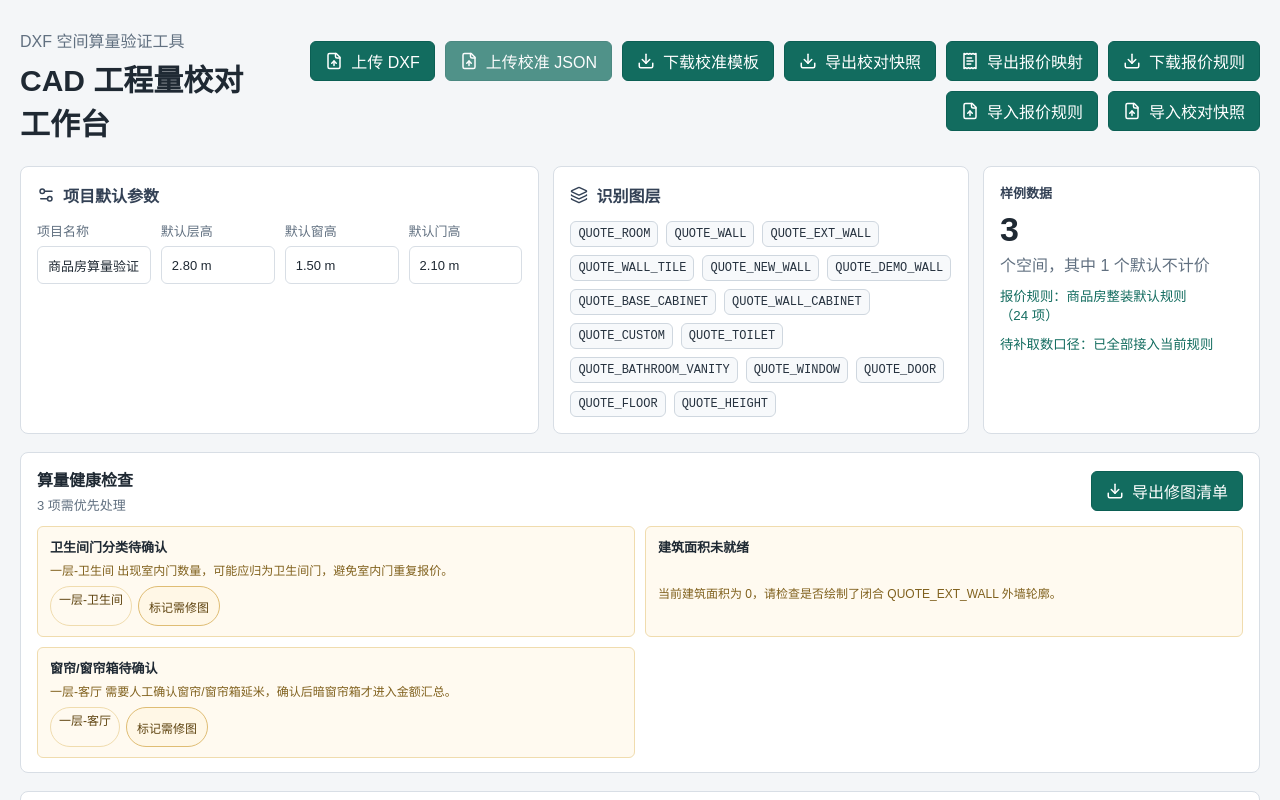
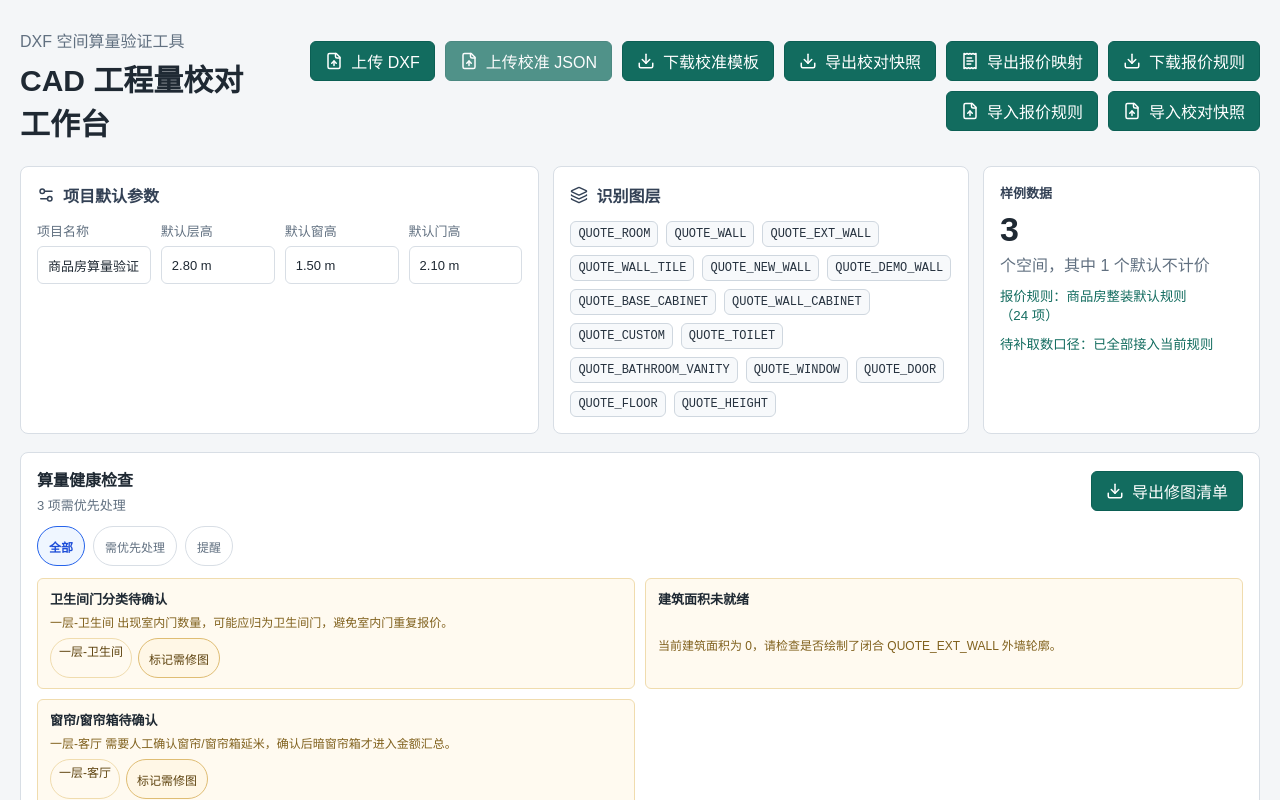
Before and after one commit to giwawe/G-cad-budget-program, a Next.js app in the folder apps/web/: page / in a window 1280 px wide. Shown: the top 800 px of the page. Built offline with nearby package versions, Linux system fonts and the light colour scheme.

Commit message:
feat: filter quantity health checks

```diff
--- a/apps/web/app/globals.css
+++ b/apps/web/app/globals.css
@@ -249,6 +249,29 @@ code {
   margin: 0;
   color: var(--muted);
   font-size: 13px;
+}
+
+.healthFilter {
+  display: flex;
+  flex-wrap: wrap;
+  gap: 8px;
+}
+
+.healthFilter button {
+  border: 1px solid var(--line);
+  border-radius: 999px;
+  background: #ffffff;
+  color: var(--muted);
+  cursor: pointer;
+  font-size: 12px;
+  padding: 5px 11px;
+}
+
+.healthFilter button.active {
+  border-color: #2563eb;
+  background: #eff6ff;
+  color: #1d4ed8;
+  font-weight: 700;
 }
 
 .healthList {
--- a/apps/web/components/upload-workbench.tsx
+++ b/apps/web/components/upload-workbench.tsx
@@ -7,7 +7,7 @@ import { QuantityTable } from "@/components/quantity-table";
 import { calibrationTemplateFileName, quantityRowsToCalibrationTemplate } from "@/lib/calibration-template";
 import { resolveCalibrationDifference } from "@/lib/calibration-differences";
 import { quantityRowAnchorHref } from "@/lib/quantity-row-anchor";
-import { buildHealthFixListMarkdown, buildQuantityHealthChecks, healthFixListFileName, summarizeQuantityHealthChecks } from "@/lib/quantity-health";
+import { buildHealthFixListMarkdown, buildQuantityHealthChecks, filterQuantityHealthChecks, healthFixListFileName, summarizeQuantityHealthChecks, type QuantityHealthFilter } from "@/lib/quantity-health";
 import { updateQuantityRowCurtainWallWidth, updateQuantityRowStatus, updateQuantityRowsStatusBySpaceNames } from "@/lib/quantity-row-status";
 import {
   apartmentPendingQuoteMetrics,
@@ -197,6 +197,7 @@ export function UploadWorkbench({ initialRows }: { initialRows: QuantityRow[] })
   const [quoteRules, setQuoteRules] = useState<QuoteRule[]>(() => defaultQuoteRules());
   const [quoteRulesFileName, setQuoteRulesFileName] = useState(DEFAULT_QUOTE_RULES_NAME);
   const [generatedQuoteRules, setGeneratedQuoteRules] = useState<{ fileName: string; content: string } | null>(null);
+  const [healthFilter, setHealthFilter] = useState<QuantityHealthFilter>("all");
 
   const excludedCount = useMemo(() => rows.filter((row) => row.status === "excluded").length, [rows]);
   const pendingQuoteMetrics = useMemo(() => apartmentPendingQuoteMetrics(), []);
@@ -207,6 +208,7 @@ export function UploadWorkbench({ initialRows }: { initialRows: QuantityRow[] })
     [rows, summary, generatedQuoteMapping],
   );
   const healthSummary = useMemo(() => summarizeQuantityHealthChecks(healthChecks), [healthChecks]);
+  const filteredHealthChecks = useMemo(() => filterQuantityHealthChecks(healthChecks, healthFilter), [healthChecks, healthFilter]);
 
   async function handleFileChange(event: ChangeEvent<HTMLInputElement>) {
     const file = event.target.files?.[0];
@@ -722,9 +724,21 @@ export function UploadWorkbench({ initialRows }: { initialRows: QuantityRow[] })
             导出修图清单
           </button>
         </div>
+        <div className="healthFilter" role="group" aria-label="健康检查筛选">
+          {healthFilterOptions.map((option) => (
+            <button
+              type="button"
+              className={healthFilter === option.value ? "active" : ""}
+              onClick={() => setHealthFilter(option.value)}
+              key={option.value}
+            >
+              {option.label}
+            </button>
+          ))}
+        </div>
         {healthChecks.length > 0 ? (
           <div className="healthList">
-            {healthChecks.map((check) => (
+            {filteredHealthChecks.map((check) => (
               <div className={`healthCard ${check.severity}`} key={check.id}>
                 <strong>{check.title}</strong>
                 <span>{check.detail}</span>
@@ -740,6 +754,7 @@ export function UploadWorkbench({ initialRows }: { initialRows: QuantityRow[] })
                 )}
               </div>
             ))}
+            {filteredHealthChecks.length === 0 && <p>当前筛选下暂无检查项。</p>}
           </div>
         ) : (
           <p>空间类型、建筑面积、窗帘确认和报价规则缺失项目前看起来正常。</p>
@@ -990,3 +1005,9 @@ const statusLabels: Record<ReviewStatus, string> = {
   needs_fix: "需修图",
   excluded: "不计价",
 };
+
+const healthFilterOptions: { value: QuantityHealthFilter; label: string }[] = [
+  { value: "all", label: "全部" },
+  { value: "warning", label: "需优先处理" },
+  { value: "info", label: "提醒" },
+];
--- a/apps/web/lib/quantity-health.ts
+++ b/apps/web/lib/quantity-health.ts
@@ -27,6 +27,15 @@ export type QuantityHealthSummary = {
   info: number;
   label: string;
 };
+
+export type QuantityHealthFilter = "all" | QuantityHealthSeverity;
+
+export function filterQuantityHealthChecks(checks: QuantityHealthCheck[], filter: QuantityHealthFilter): QuantityHealthCheck[] {
+  if (filter === "all") {
+    return checks;
+  }
+  return checks.filter((check) => check.severity === filter);
+}
 
 export function summarizeQuantityHealthChecks(checks: QuantityHealthCheck[]): QuantityHealthSummary {
   const warning = checks.filter((check) => check.severity === "warning").length;
```
Also changed, not shown: 4 other files (tests, documents, lock files or other folders).
